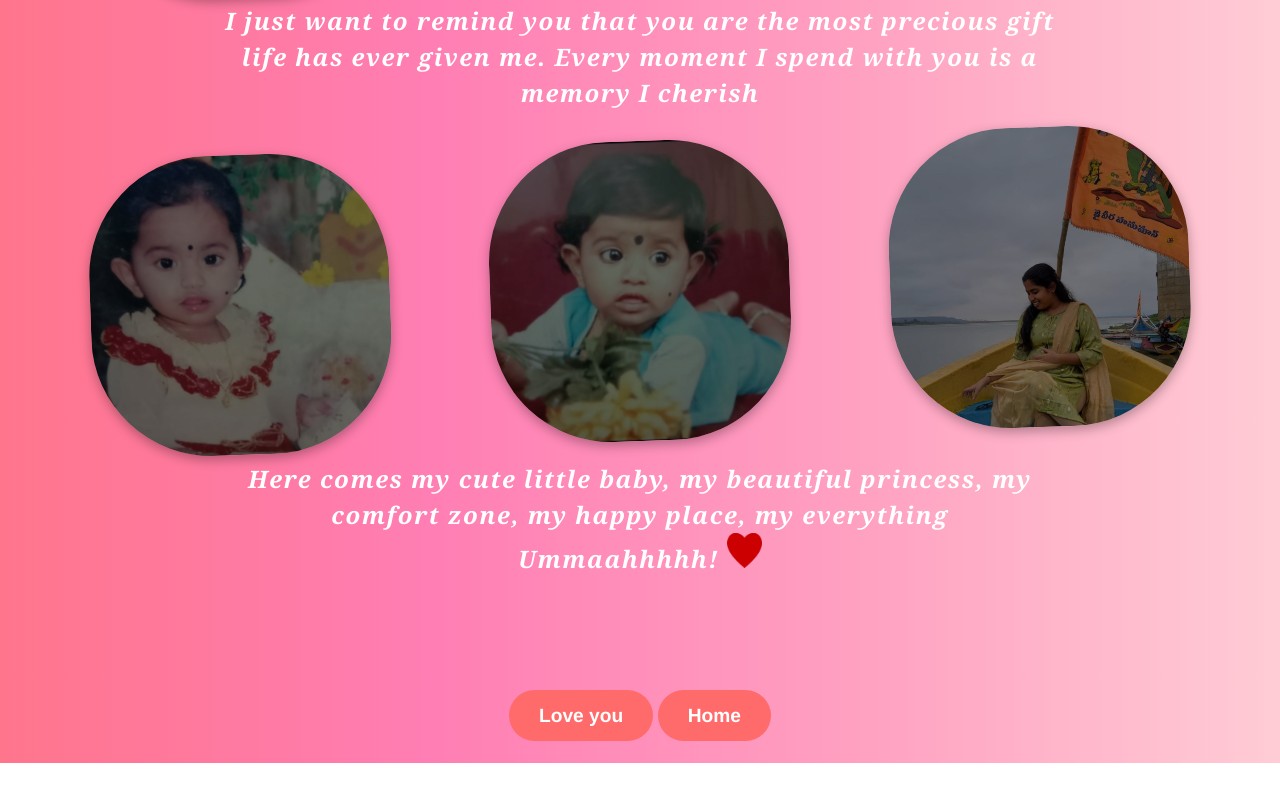
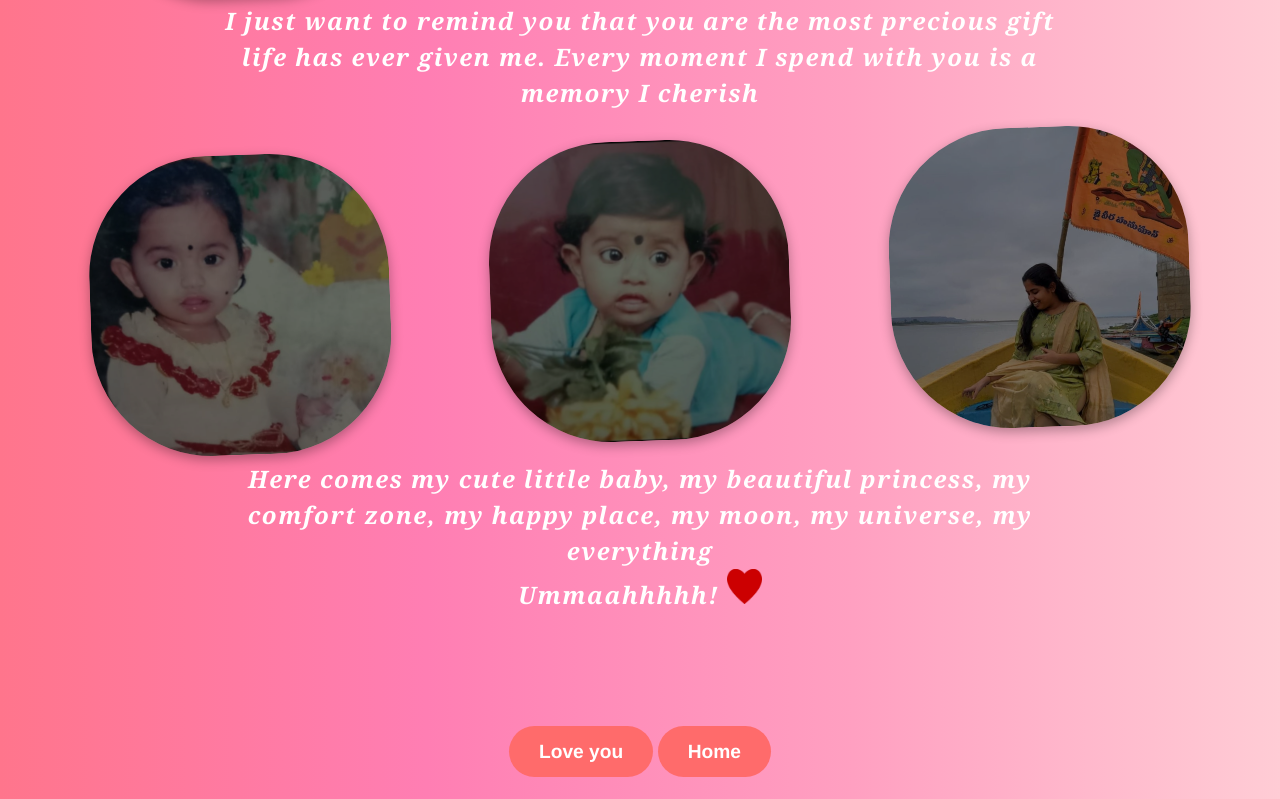
Before and after one commit to maneetbachu/birthday, a plain HTML site: page second_page.html in a window 1280 px wide. Shown: the part 1610-2409 px from the top of the page. Before the commit the page ends 2373 px from the top, so only its background shows below. Drawn offline with Linux system fonts and the light colour scheme.

Commit message:
Update second_page.html

```diff
--- a/second_page.html
+++ b/second_page.html
@@ -39,7 +39,7 @@
             <img src="12.jpg" alt="Special moment 2"><br><br><br><br>
             <img src="11.jpg" alt="Special moment 3">
         </div>
-<b><p class="message">Here comes my cute little baby, my beautiful princess, my comfort zone, my happy place, my everything<br> Ummaahhhhh! <img src=heart.png width=35px height=35px></p><b>
+<b><p class="message">Here comes my cute little baby, my beautiful princess, my comfort zone, my happy place, my moon, my universe, my everything<br> Ummaahhhhh! <img src=heart.png width=35px height=35px></p><b>
 <br><br>
 <br><br><br><br>
         <div class="button">
```
